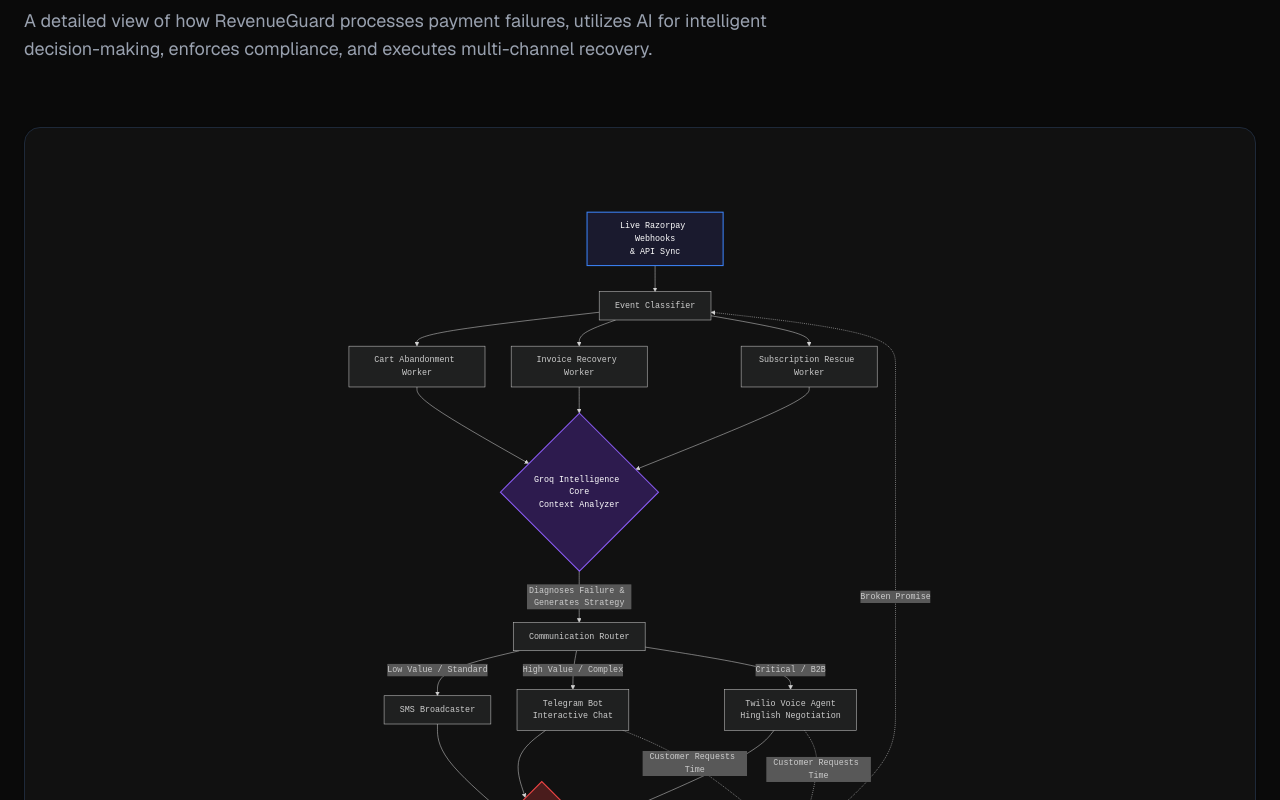
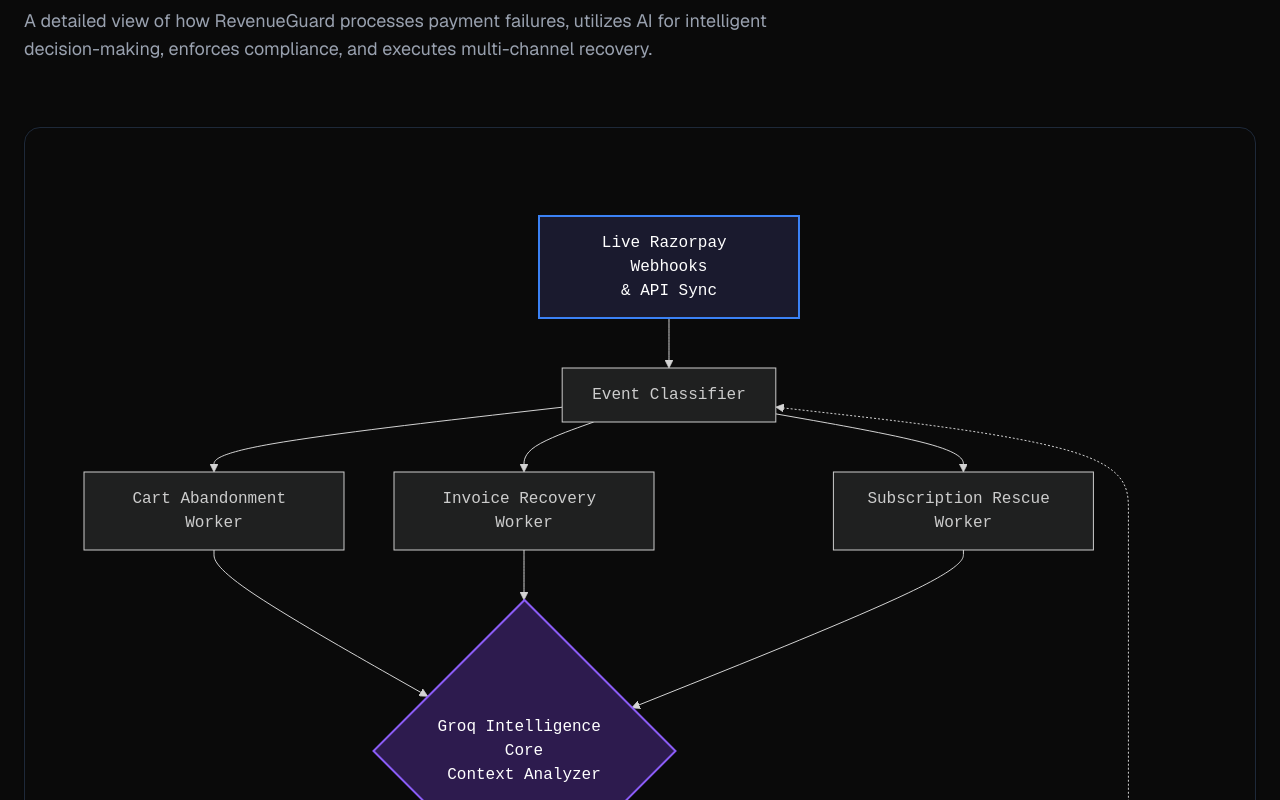
Before and after one commit to UTshresth/revenue-guard, a Next.js app in the folder frontend/: page /explore in a window 1280 px wide. Shown: the part 960-1760 px from the top of the page. Built offline with nearby package versions, Linux system fonts and the light colour scheme.

Commit message:
ui: fix mermaid rendering issue on light mode and strict mode

```diff
--- a/frontend/src/app/explore/page.tsx
+++ b/frontend/src/app/explore/page.tsx
@@ -86,7 +86,7 @@
             <p className="dark:text-gray-400 text-gray-600 max-w-3xl text-lg">A detailed view of how RevenueGuard processes payment failures, utilizes AI for intelligent decision-making, enforces compliance, and executes multi-channel recovery.</p>
           </div>
 
-          <div className="dark:bg-[#111] bg-white border dark:border-gray-800 border-gray-200 rounded-2xl p-8 md:p-12 overflow-x-auto shadow-sm">
+          <div className="bg-[#0A0A0A] border dark:border-gray-800 border-gray-200 rounded-2xl p-8 md:p-12 overflow-x-auto shadow-sm">
             {/* Diagram Container */}
             <div className="w-full flex justify-center">
               <Mermaid chart={`flowchart TD
--- a/frontend/src/components/Mermaid.tsx
+++ b/frontend/src/components/Mermaid.tsx
@@ -14,13 +14,20 @@
 
   useEffect(() => {
     if (ref.current) {
-      mermaid.render("mermaid-diagram", chart).then(({ svg }) => {
-        if (ref.current) {
-          ref.current.innerHTML = svg;
-        }
-      });
+      const id = `mermaid-svg-${Math.random().toString(36).substring(2, 9)}`;
+      try {
+        mermaid.render(id, chart).then(({ svg }) => {
+          if (ref.current) {
+            ref.current.innerHTML = svg;
+          }
+        }).catch(err => {
+            console.error("Mermaid rendering failed:", err);
+        });
+      } catch (err) {
+        console.error("Mermaid sync error:", err);
+      }
     }
   }, [chart]);
 
-  return <div ref={ref} className="mermaid flex justify-center overflow-x-auto my-8 w-full h-[1200px]" />;
+  return <div ref={ref} className="mermaid flex justify-center overflow-x-auto my-8 w-full" />;
 }
```
